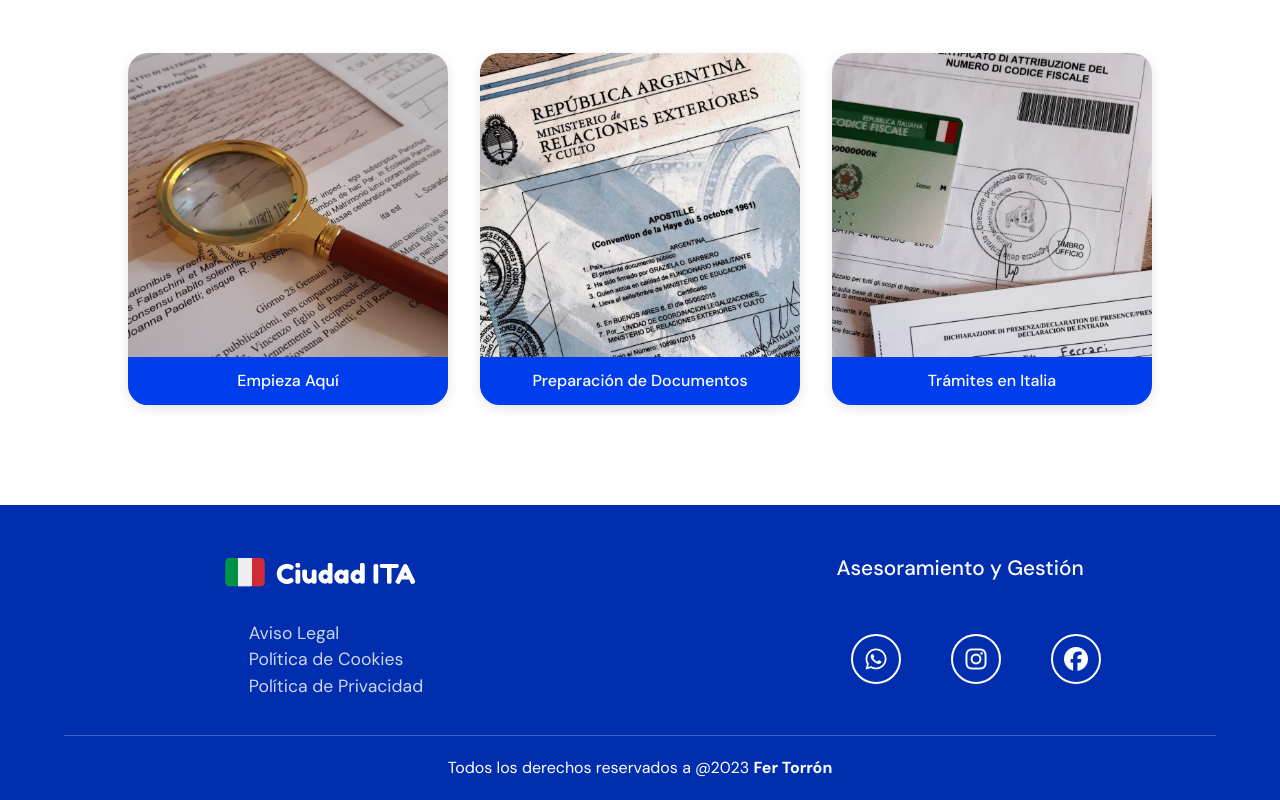
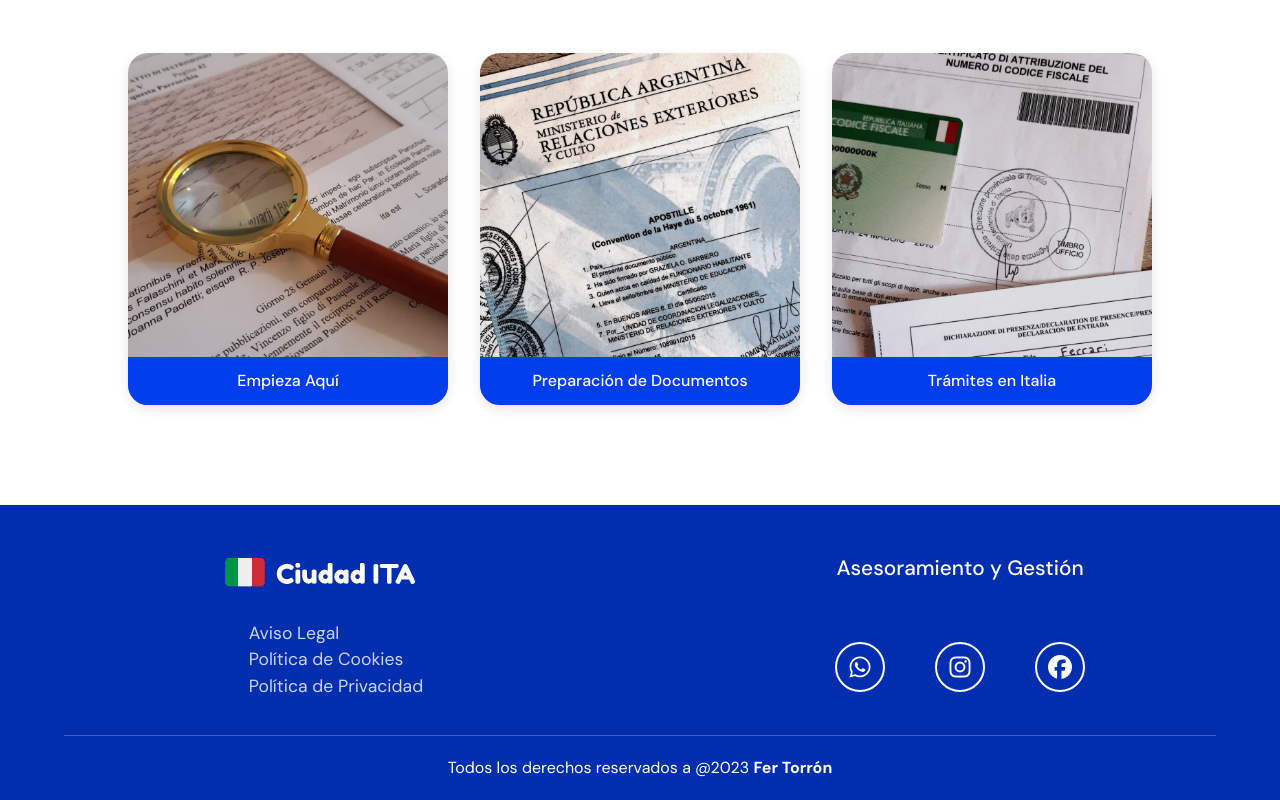
Before and after one commit to FerTorron/CiudadITA, a plain HTML site: page index.html in a window 1280 px wide. Shown: the part 977-1777 px from the top of the page. Drawn offline with nearby package versions, Linux system fonts and the light colour scheme.

Commit message:
Solucionando un Problema en el Footer debido a Bootstrap

```diff
--- a/css/style.css
+++ b/css/style.css
@@ -520,6 +520,9 @@ footer{
     display: flex;
     justify-content: center;
     align-items: center;
+    margin-bottom: 0 !important;
+    padding-left: 0 !important;
+    width: 100%;
 }
 .footerSocial ul li{
     padding-right: 50px;
```
